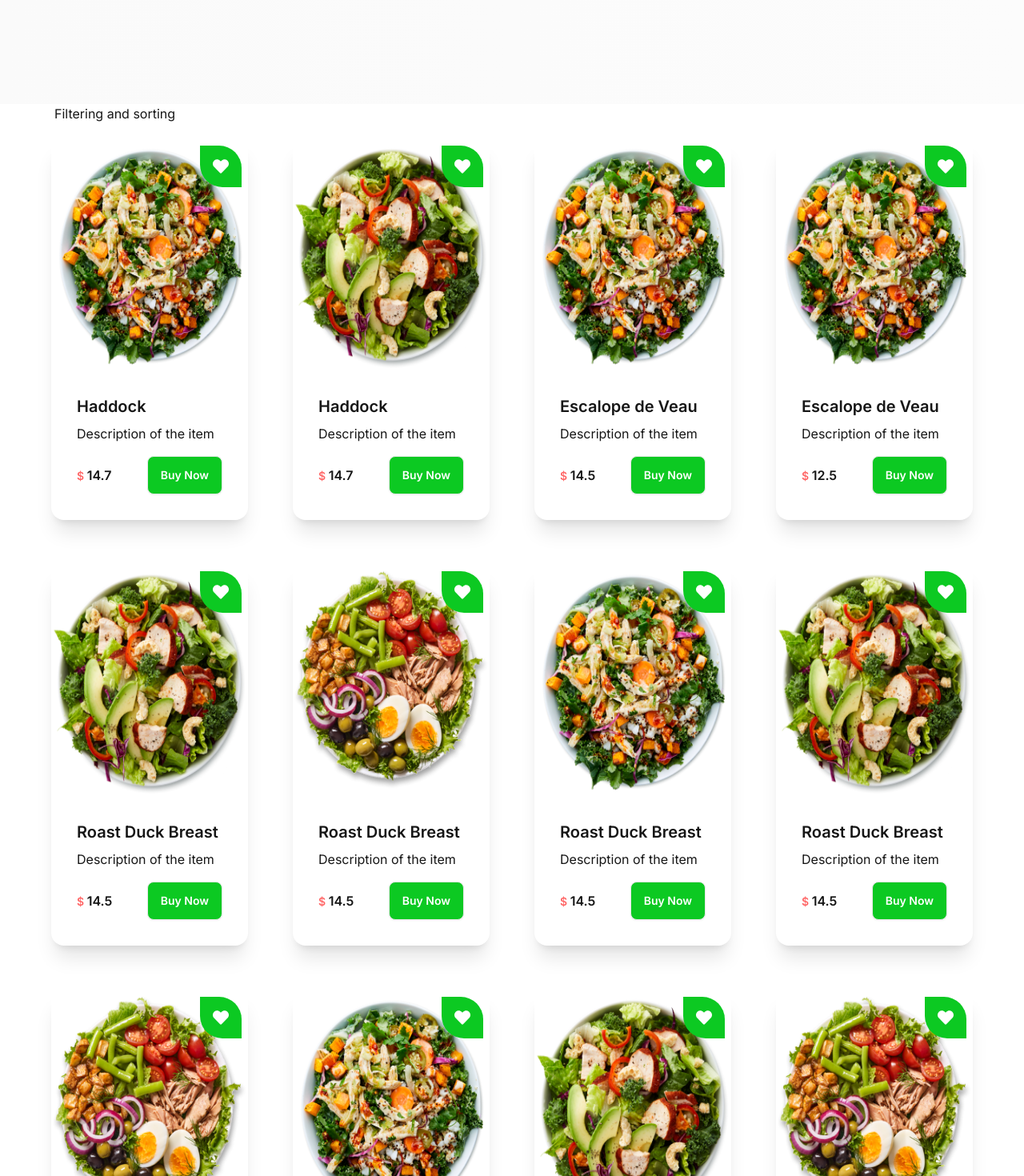
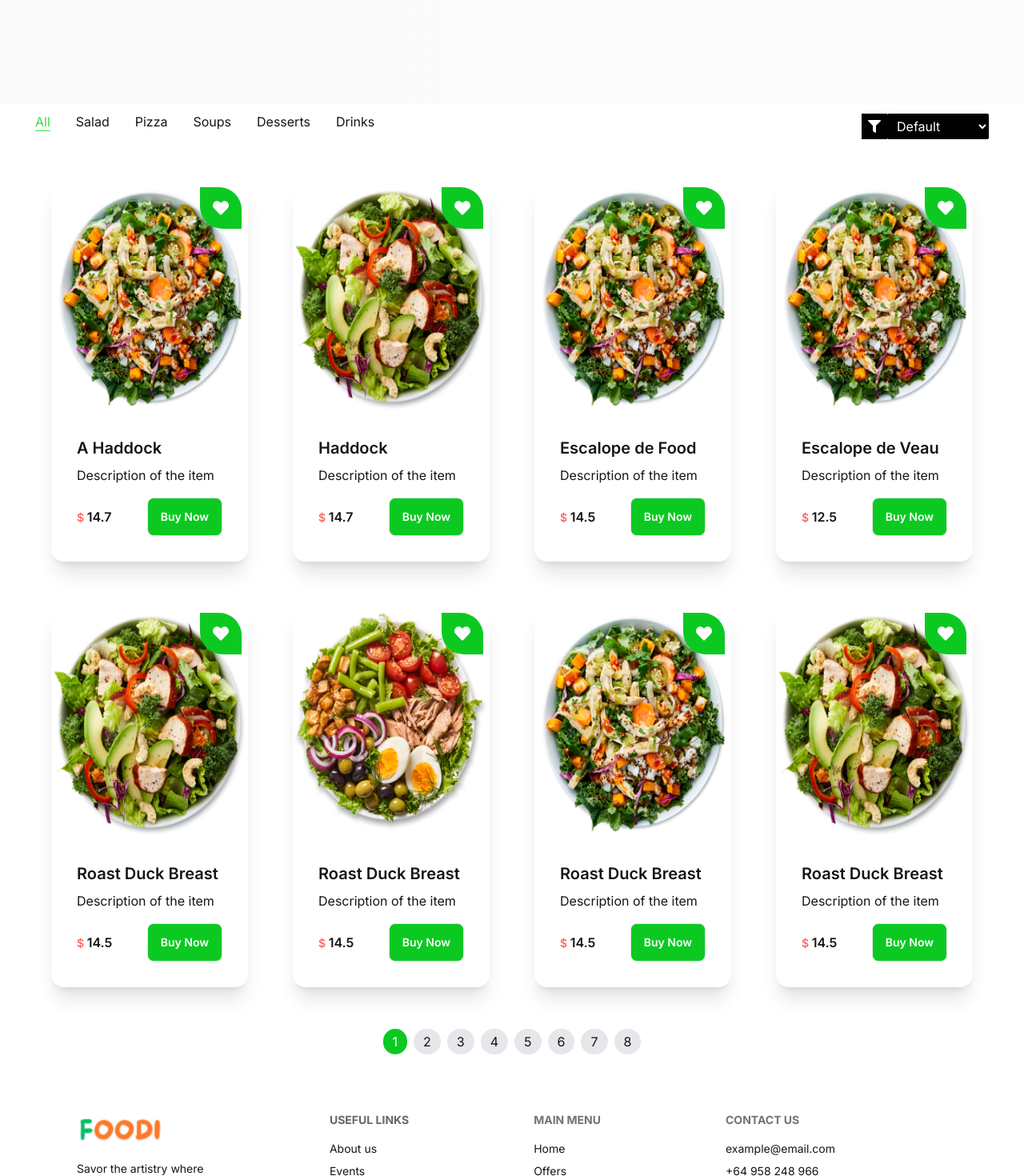
Before and after one commit to Madhushan13/my-mern-project, a React (Vite) app in the folder myfoody-client/: page /menu in a window 1280 px wide. Shown: the part 480-1950 px from the top of the page at 80% size. Built offline with nearby package versions, Linux system fonts and the light colour scheme.

Commit message:
Implement menu filtering, sorting, and pagination functionality with data fetching

```diff
--- a/myfoody-client/public/menu.json
+++ b/myfoody-client/public/menu.json
@@ -1,7 +1,7 @@
 [
     {
         "_id": "642c155b2c4774f05c36eeaa",
-        "name": "Haddock",
+        "name": "A Haddock",
         "recipe": "Chargrilled fresh tuna steak (served medium rare) on classic Niçoise salad with French beans.",
         "image": "/images/recipes/img1.png",
         "category": "salad",
@@ -17,7 +17,7 @@
     },
     {
         "_id": "642c155b2c4774f05c36ee7c",
-        "name": "Escalope de Veau",
+        "name": "Escalope de Food",
         "recipe": "Roasted duck breast (served pink) with gratin potato and a griottine cherry sauce",
         "image": "/images/recipes/img1.png",
         "category": "popular",
--- a/myfoody-client/src/App.css
+++ b/myfoody-client/src/App.css
@@ -28,3 +28,9 @@
 .heartStar {
   border-radius: 0px 28px 0px 28px;
 }
+
+.active {
+  text-decoration: underline;
+  text-underline-offset: 5px;
+  color: #39db4a;
+}
--- a/myfoody-client/src/pages/shop/Menu.jsx
+++ b/myfoody-client/src/pages/shop/Menu.jsx
@@ -1,11 +1,14 @@
 import React, { useEffect, useState } from "react";
 import Cards from "../../components/Cards";
+import { FaFilter } from "react-icons/fa";
 
 const Menu = () => {
   const [menu, setMenu] = useState([]);
   const [filteredItems, setFilteredItems] = useState([]);
   const [selectedCategory, setSelectedCategory] = useState("all");
   const [sortOption, setSortOption] = useState("default");
+  const [currentPage, setCurrentPage] = useState(1);
+  const [itemsPerPage] = useState(8); // Number of items to display per page
 
   //Loading Data
   useEffect(() => {
@@ -34,12 +37,14 @@
 
     setFilteredItems(filtered);
     setSelectedCategory(category);
+    setCurrentPage(1);
   };
 
   //Show all data function
   const showAll = () => {
     setFilteredItems(menu);
     setSelectedCategory("all");
+    setCurrentPage(1);
   };
 
   //Sorting based on A-Z, Z-A Low-High pricing
@@ -69,7 +74,15 @@
         break;
     }
     setFilteredItems(sortedItems);
+    setCurrentPage(1);
   };
+
+  // pagination logic
+  const indexOfLastItem = currentPage * itemsPerPage;
+  const indexOfFirstItem = indexOfLastItem - itemsPerPage;
+  const currentItems = filteredItems.slice(indexOfFirstItem, indexOfLastItem);
+
+  const paginate = (pageNumber) => setCurrentPage(pageNumber);
 
   return (
     <div>
@@ -98,14 +111,91 @@
       {/* Menu shop section */}
       <div className="section-container">
         {/* Filtering and sorting */}
-        <div className="py-4 px-6 md:pl-6 md:py-0">Filtering and sorting</div>
+        <div className="flex flex-col md:flex-row flex-wrap md:justify-between items-center space-y-3 mb-8">
+          {/* All category btns */}
+          <div className="flex flex-row justify-start md:items-center md:gap-8 gap-4 flex-wrap">
+            <button
+              onClick={showAll}
+              className={selectedCategory === "all" ? "active" : ""}
+            >
+              All
+            </button>
+            <button
+              onClick={() => filterItems("salad")}
+              className={selectedCategory === "salad" ? "active" : ""}
+            >
+              Salad
+            </button>
+            <button
+              onClick={() => filterItems("pizza")}
+              className={selectedCategory === "pizza" ? "active" : ""}
+            >
+              Pizza
+            </button>
+            <button
+              onClick={() => filterItems("soup")}
+              className={selectedCategory === "soup" ? "active" : ""}
+            >
+              Soups
+            </button>
+            <button
+              onClick={() => filterItems("dessert")}
+              className={selectedCategory === "dessert" ? "active" : ""}
+            >
+              Desserts
+            </button>
+            <button
+              onClick={() => filterItems("drinks")}
+              className={selectedCategory === "drinks" ? "active" : ""}
+            >
+              Drinks
+            </button>
+          </div>
+
+          {/* Sorting base filtering */}
+          <div className="flex justify-end mb-4 rounded-sm">
+            <div className="bg-black p-2">
+              <FaFilter className="text-white h-4 w-4" />
+            </div>
+            {/* Sorting options */}
+            <select
+              name="sort"
+              id="sort"
+              onChange={(e) => handleSortChange(e.target.value)}
+              value={sortOption}
+              className="bg-black text-white px-2 py-1 rounded-sm"
+            >
+              <option value="default"> Default</option>
+              <option value="A-Z">A-Z</option>
+              <option value="Z-A">Z-A</option>
+              <option value="low-to-high">Low to High</option>
+              <option value="high-to-low">High to Low</option>
+            </select>
+          </div>
+        </div>
 
         {/* Product cards */}
         <div className="grid md:grid-cols-4 sm:grid-cols-2 grid-cols-1 gap-4 ">
-          {filteredItems.map((item) => (
+          {currentItems.map((item) => (
             <Cards key={item._id} item={item} />
           ))}
         </div>
+      </div>
+      {/* pagination section */}
+      <div className="flex justify-center my-8">
+        {Array.from({
+          length: Math.ceil(filteredItems.length / itemsPerPage),
+        }).map((_, index) => (
+          <button
+            key={index + 1}
+            onClick={() => paginate(index + 1)}
+            className={`mx-1 px-3 py-1 rounded-full ${
+              currentPage === index + 1 ? "bg-green text-white" : "bg-gray-200"
+            }`}
+          >
+            {index + 1}
+          </button>
+        ))}
       </div>
     </div>
   );
```
